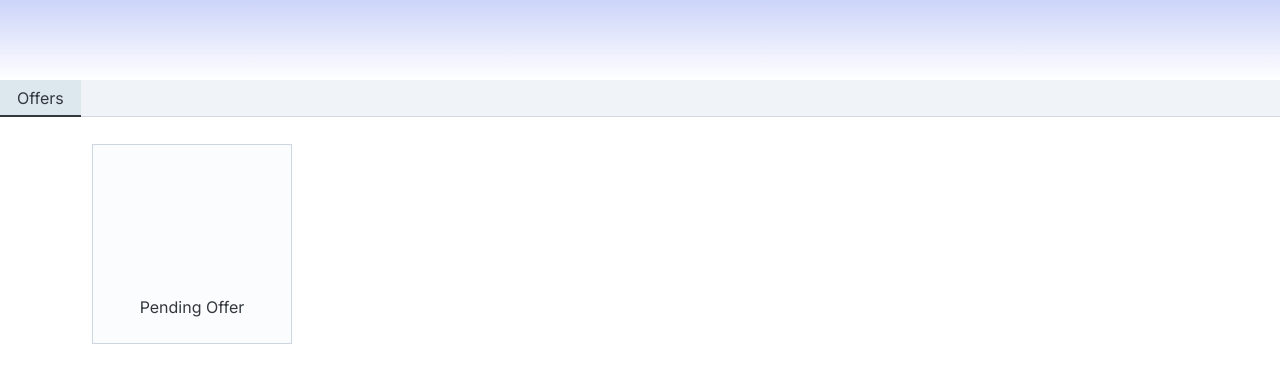
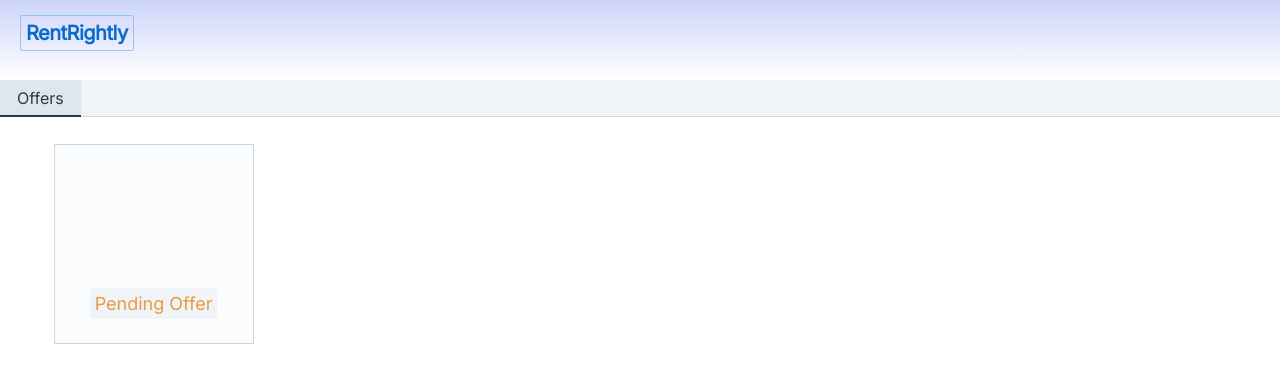
Before and after one commit to elibullockpapa/HackViolet24, a React (Vite) app in the folder RentRightly/: page /renter in a window 1280 px wide. Shown: the top 382 px of the page. Built offline with nearby package versions, Linux system fonts and the light colour scheme.

Commit message:
UI Improvements

```diff
--- a/RentRightly/src/components/EntranceInterface.tsx
+++ b/RentRightly/src/components/EntranceInterface.tsx
@@ -20,8 +20,11 @@ function EntranceInterface() {
         height: '100vh',
       }}
     >
-      <Typography sx={{ position: 'absolute', top: 10, left: 10 }}>
+      <Typography level="h4" variant="outlined" color="primary" sx={{ position: 'absolute', top: 15, left: 25 }}>
         RentRightly
+      </Typography>
+      <Typography level="h1" sx={{ position: 'absolute', top: '40%', left: '50%', transform: 'translate(-50%, -50%)' }}>
+        Who are you?
       </Typography>
       <Stack direction="row" spacing={2}>
         <Button variant="solid" color="primary" onClick={handleRenterClick}>
--- a/RentRightly/src/components/RenterUI.tsx
+++ b/RentRightly/src/components/RenterUI.tsx
@@ -26,6 +26,10 @@ function RenterUI() {
         background: 'linear-gradient(to bottom, rgba(0, 40, 225, 0.2), transparent)'
       }} />
 
+      <Typography level="h4" variant="outlined" color="primary" sx={{ position: 'absolute', top: 15, left: 25 }}>
+        RentRightly
+      </Typography>
+
       {/* Tabs for Profile and Offers */}
       <Box sx={{ width: '100%', position: 'sticky', top: '10%', bgcolor: 'background.default', zIndex: 1100 }}>
         <Tabs
@@ -44,7 +48,7 @@ function RenterUI() {
 
       {/* Tab Panel for Offers */}
 
-         <Box sx={{ position: 'absolute', top: '15%', left: '15%', transform: 'translateX(-50%)', p: 3 }}>
+         <Box sx={{ position: 'absolute', top: '15%', left: '12%', transform: 'translateX(-50%)', p: 3 }}>
           {/* Button for the Pending Offer */}
           <Sheet
             variant="outlined"
@@ -61,7 +65,7 @@ function RenterUI() {
             }}
             onClick={handleOfferClick}
           >
-            <Typography sx={{ mb: 1 }}>  {/* Margin at the bottom for spacing */}
+            <Typography variant="soft" textColor="warning.400" fontSize="lg" fontWeight="md" sx={{ mb: 1 }}>  {/* Margin at the bottom for spacing */}
               Pending Offer
             </Typography>
           </Sheet>
```
